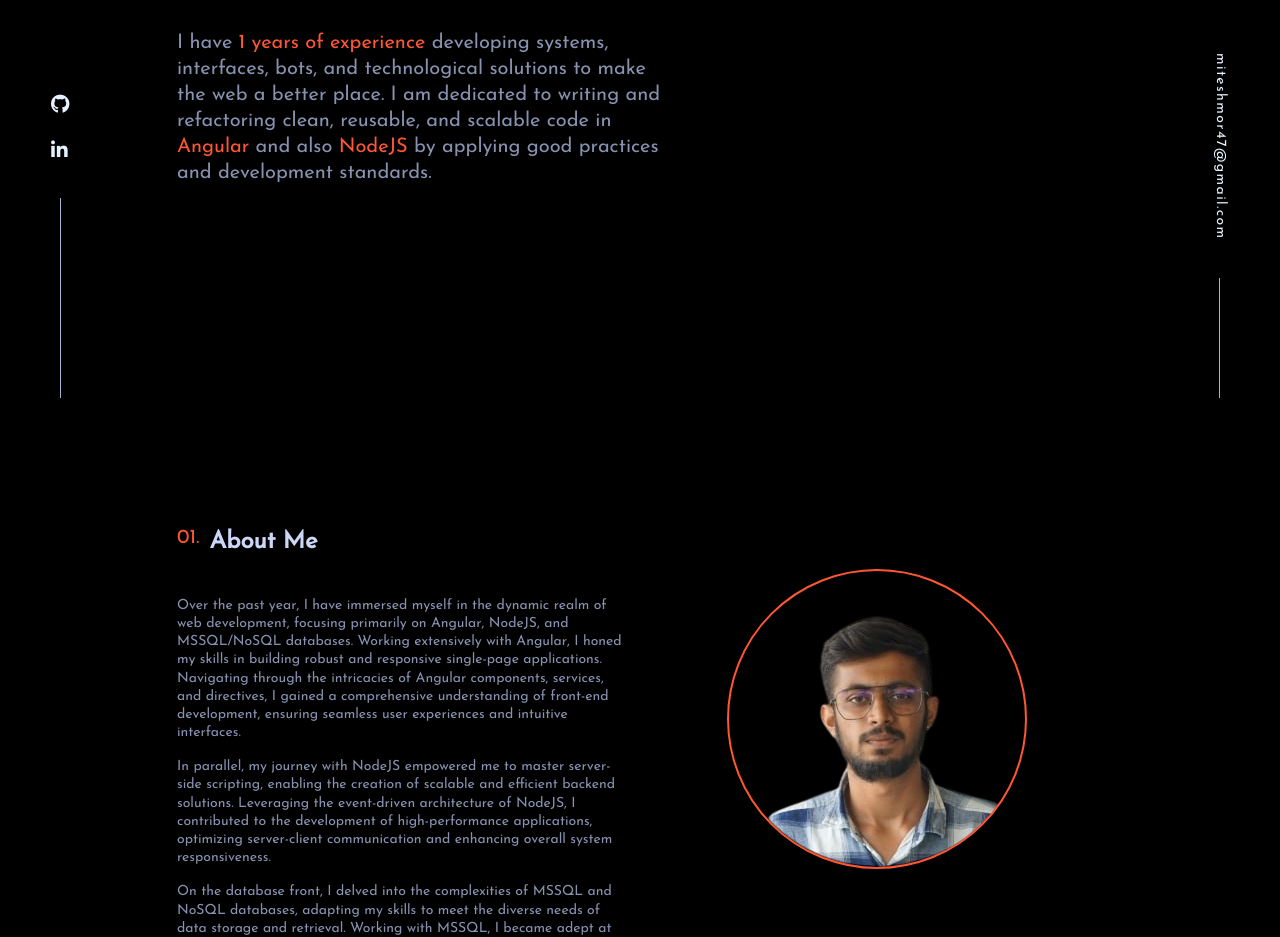
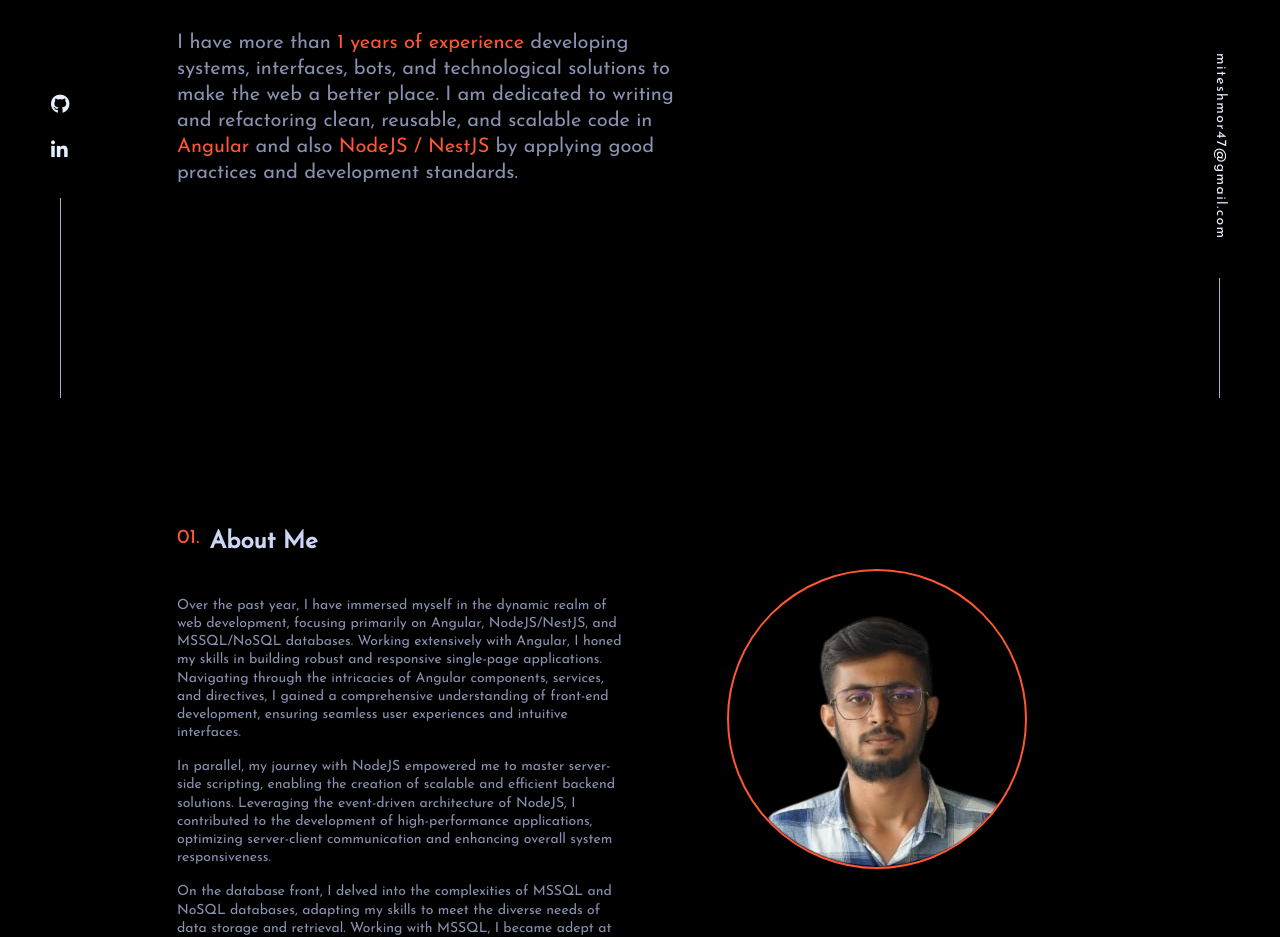
Before and after one commit to Mitesh47/Portfolio, an Angular app: page / in a window 1280 px wide. Shown: the part 402-1339 px from the top of the page. Built offline with nearby package versions, Linux system fonts and the light colour scheme.

Commit message:
Added some basic changes

```diff
--- a/src/app/components/footer/footer.component.html
+++ b/src/app/components/footer/footer.component.html
@@ -7,7 +7,10 @@
         </a>
       </li>
       <li>
-        <a href="https://www.linkedin.com/in/andresjosehr/" target="_blank">
+        <a
+          href="https://www.linkedin.com/in/mitesh-mor-b6491a1b4/"
+          target="_blank"
+        >
           <i class="fab fa-linkedin-in"></i>
         </a>
       </li>
--- a/src/app/components/main/about-me/about-me.component.ts
+++ b/src/app/components/main/about-me/about-me.component.ts
@@ -11,7 +11,7 @@ export class AboutMeComponent implements OnInit {
   ngOnInit(): void {}
 
   paragraph: string[] = [
-    'Over the past year, I have immersed myself in the dynamic realm of web development, focusing primarily on Angular, NodeJS, and MSSQL/NoSQL databases. Working extensively with Angular, I honed my skills in building robust and responsive single-page applications. Navigating through the intricacies of Angular components, services, and directives, I gained a comprehensive understanding of front-end development, ensuring seamless user experiences and intuitive interfaces.',
+    'Over the past year, I have immersed myself in the dynamic realm of web development, focusing primarily on Angular, NodeJS/NestJS, and MSSQL/NoSQL databases. Working extensively with Angular, I honed my skills in building robust and responsive single-page applications. Navigating through the intricacies of Angular components, services, and directives, I gained a comprehensive understanding of front-end development, ensuring seamless user experiences and intuitive interfaces.',
     'In parallel, my journey with NodeJS empowered me to master server-side scripting, enabling the creation of scalable and efficient backend solutions. Leveraging the event-driven architecture of NodeJS, I contributed to the development of high-performance applications, optimizing server-client communication and enhancing overall system responsiveness.',
     'On the database front, I delved into the complexities of MSSQL and NoSQL databases, adapting my skills to meet the diverse needs of data storage and retrieval. Working with MSSQL, I became adept at designing relational database schemas, optimizing queries, and ensuring data integrity.',
   ];
--- a/src/app/components/main/basic-info/basic-info.component.html
+++ b/src/app/components/main/basic-info/basic-info.component.html
@@ -11,14 +11,14 @@
         </div>
         <div class="banner-description">
           <p class="mt-4">
-            I have
+            I have more than
             <span class="color-orange">1 years of experience</span> developing
             systems, interfaces, bots, and technological solutions to make the
             web a better place. I am dedicated to writing and refactoring clean,
             reusable, and scalable code in
             <span class="color-orange">Angular</span> and also
-            <span class="color-orange">NodeJS</span> by applying good practices
-            and development standards.
+            <span class="color-orange">NodeJS / NestJS</span> by applying good
+            practices and development standards.
           </p>
         </div>
       </div>
--- a/src/app/components/main/basic-info/basic-info.component.ts
+++ b/src/app/components/main/basic-info/basic-info.component.ts
@@ -38,7 +38,7 @@ export class BasicInfoComponent implements OnInit {
 
   typedInit() {
     const options = {
-      strings: ['Angular Developer', 'NodeJs Developer'],
+      strings: ['Angular Developer', 'NodeJs Developer', 'NestJs Developer'],
       typeSpeed: 100,
       backSpeed: 50,
       backDelay: 2000,
```
